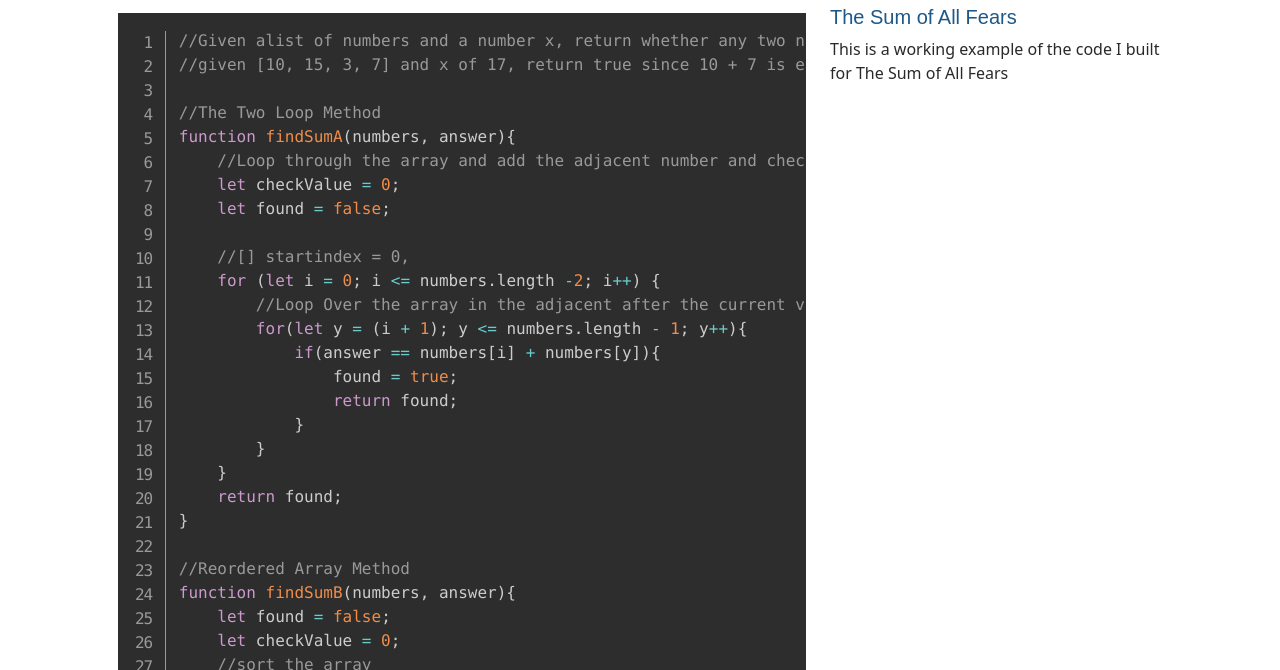
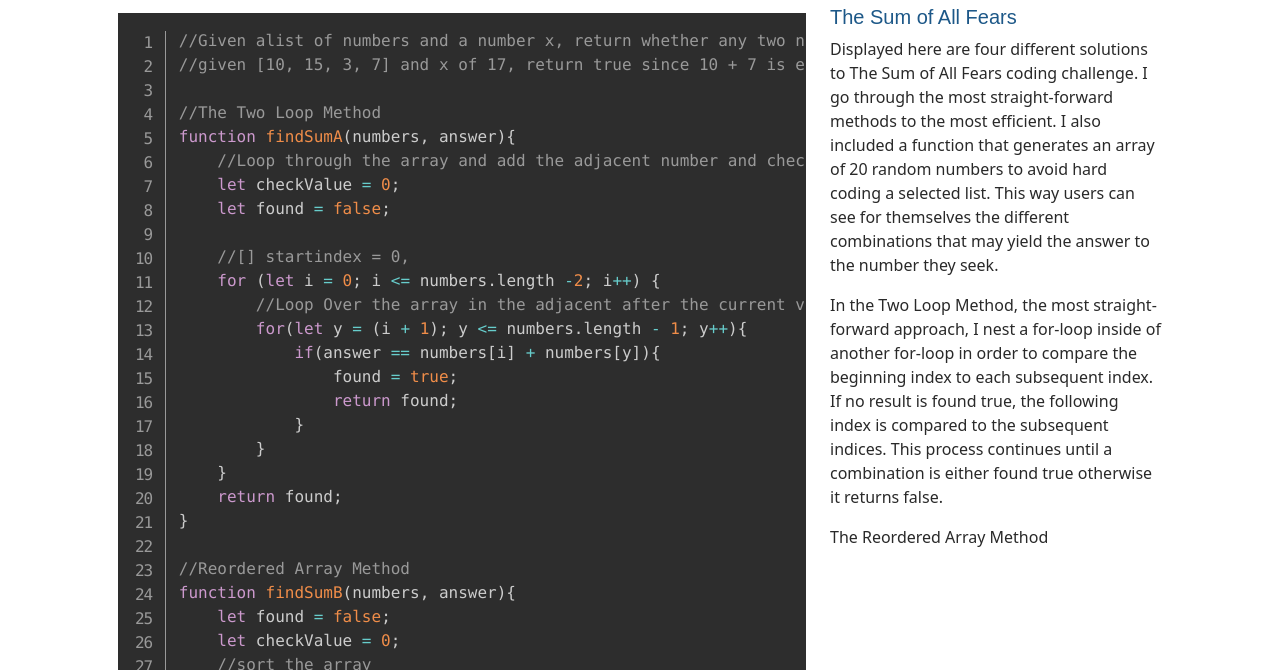
Before and after one commit to mdanielomalley/SumOfAllFears, a plain HTML site: page code.html in a window 1280 px wide. Shown: the part 130-800 px from the top of the page. Drawn offline with nearby package versions, Linux system fonts and the light colour scheme; a web font is replaced by a local one.

Commit message:
Update code.html
fixed prismjs...added description..in progress

```diff
--- a/code.html
+++ b/code.html
@@ -67,8 +67,7 @@
         <h2 class="border-1 border-bottom border-dark p-2 clobberCrunch">The Code for The Sum of All Fears</h2>
         <div class="row row-cols-1 row-cols-lg-2">
             <div class="col-lg-8">
-                <pre class="line-numbers">
-                    <code class="language-javascript">
+                <pre class="line-numbers"><code class="language-javascript">
                         //Given alist of numbers and a number x, return whether any two numbers from the list add up to x. For example,
 //given [10, 15, 3, 7] and x of 17, return true since 10 + 7 is equal to 17.
 
@@ -140,7 +139,7 @@ function findSumD(numbers, answer){
     let checkIndex = -1;
     let ansArray = [];
 
-    for(let i = 0; i<numbers.length - 1; i++){
+    for(let i = 0; i < numbers.length - 1; i++){
         checkValue = answer - numbers[i];
         checkIndex = numbers.indexOf(checkValue);
 
@@ -191,12 +190,20 @@ function generateNumbers(max){
     }
     return arr;
 }
-                    </code>
-                </pre>
+                </code></pre>
             </div>
             <div class="col-lg-4">
                 <h5 class="clobberSmooth">The Sum of All Fears</h5>
-                <p>This is a working example of the code I built for The Sum of All Fears</p>
+                <p>Displayed here are four different solutions to The Sum of All Fears coding challenge. I go through the most straight-forward
+                    methods to the most efficient. I also included a function that generates an array of 20 random numbers to avoid hard coding a selected list.
+                    This way users can see for themselves the different combinations that may yield the answer to the number they seek.
+                </p>
+                <p>In the Two Loop Method, the most straight-forward approach, I nest a for-loop inside of another for-loop in order to compare the beginning index to each subsequent index.
+                    If no result is found true, the following index is compared to the subsequent indices. This process continues until a combination is either found true otherwise it returns false.
+                </p>
+                <p>
+                    The Reordered Array Method
+                </p>
             </div>
         </div>
     </div>
```
